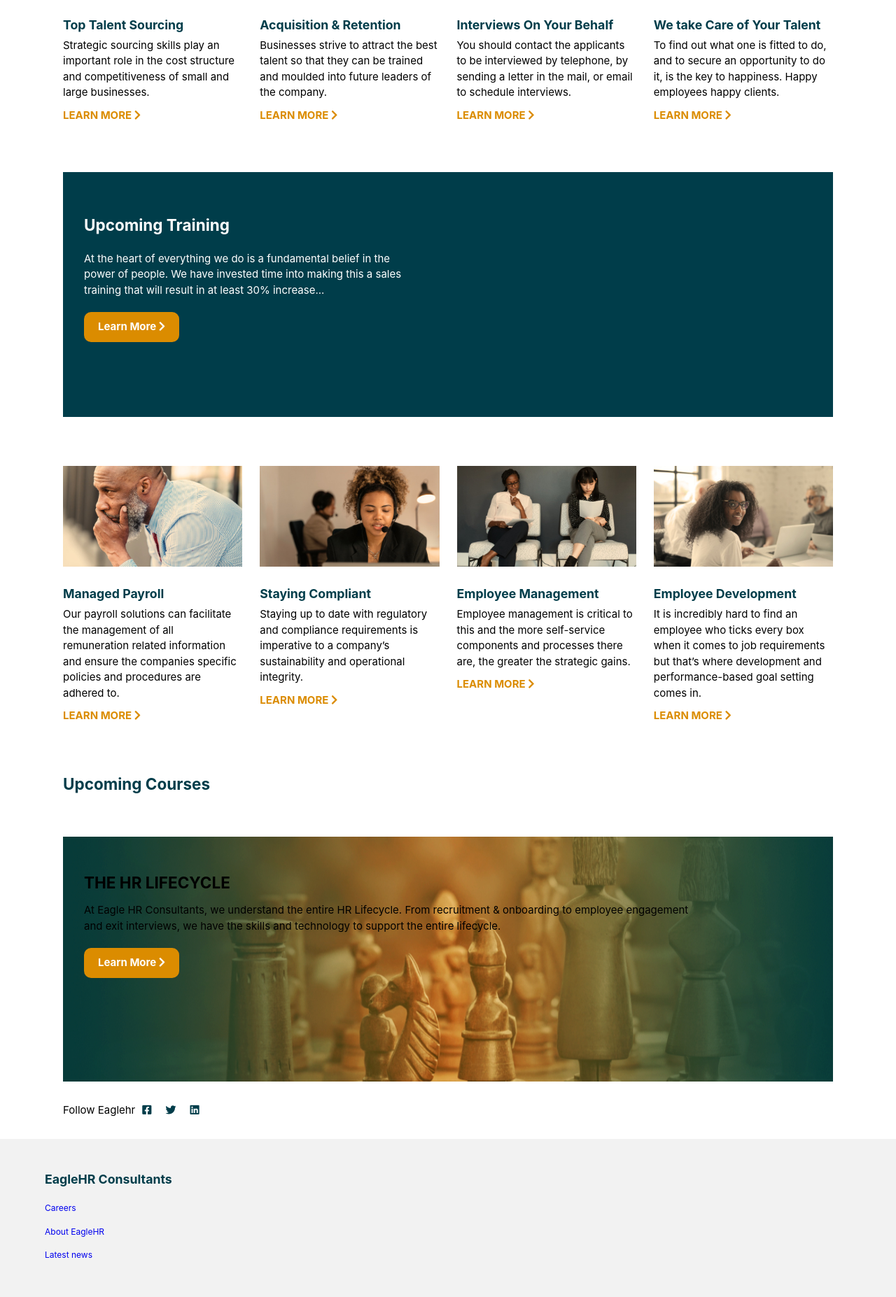
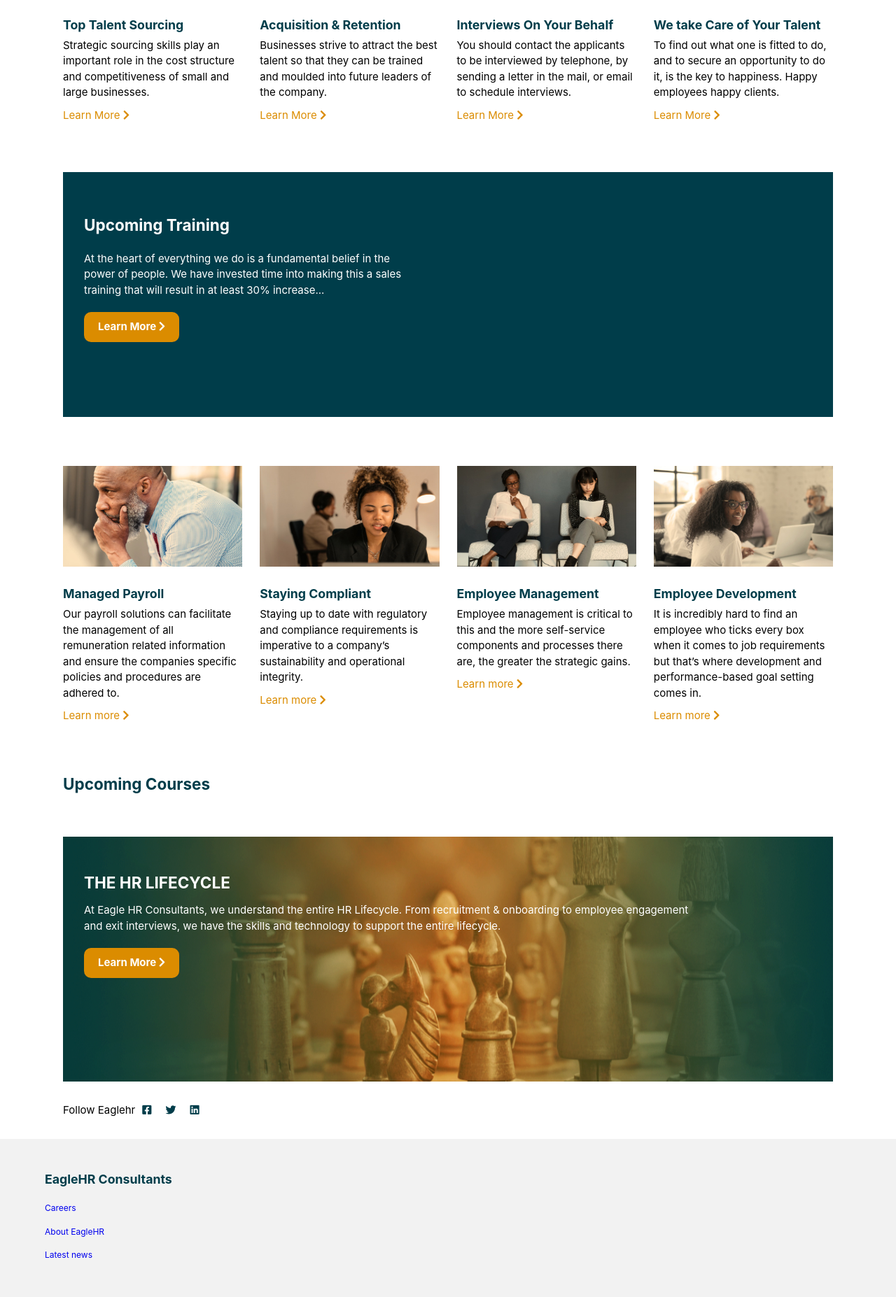
Before and after one commit to dkibui/eaglehr_website, a Django app: page / in a window 1280 px wide. Shown: the part 740-2594 px from the top of the page at 70% size. Run offline with Django 4.2, Linux system fonts and the light colour scheme; data that the repository does not hold is empty; some libraries are stand-ins or nearby versions.

Commit message:
Styled events and carbon classes

```diff
--- a/static/css/styles.css
+++ b/static/css/styles.css
@@ -115,6 +115,7 @@ ul {
 
 .carbon .content {
   width: 85%;
+  color: var(--white);
 }
 
 .links .links-inner {
@@ -270,12 +271,11 @@ ul {
   margin-bottom: 5px;
 }
 
-.home-cards a {
+.home-cards a,
+.event a {
   display: inline-block;
   padding-top: 10px;
   color: var(--secondary);
-  text-transform: uppercase;
-  font-weight: bold;
 }
 
 .home-cards a:hover i {
```
Also changed, not shown: 1 other file.
